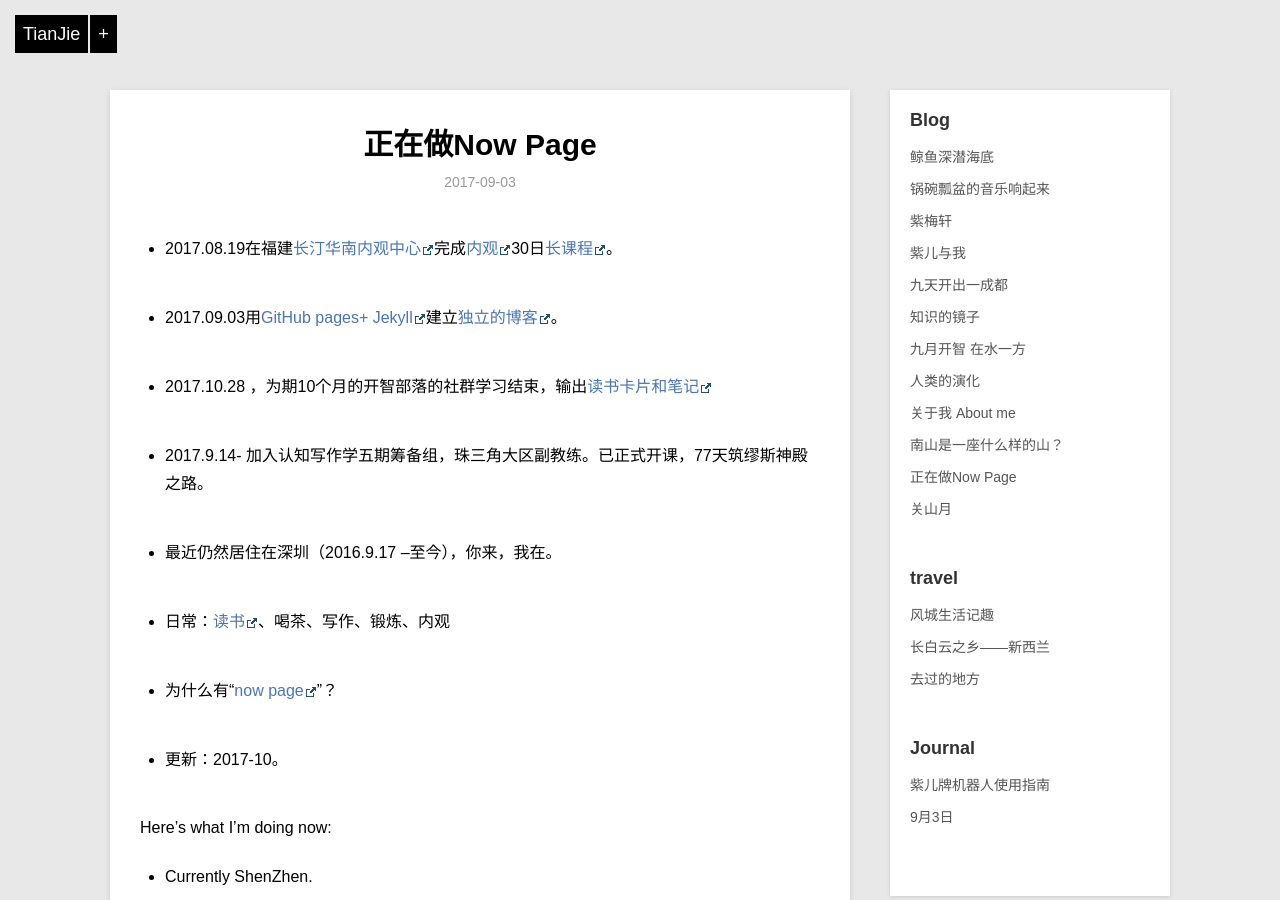
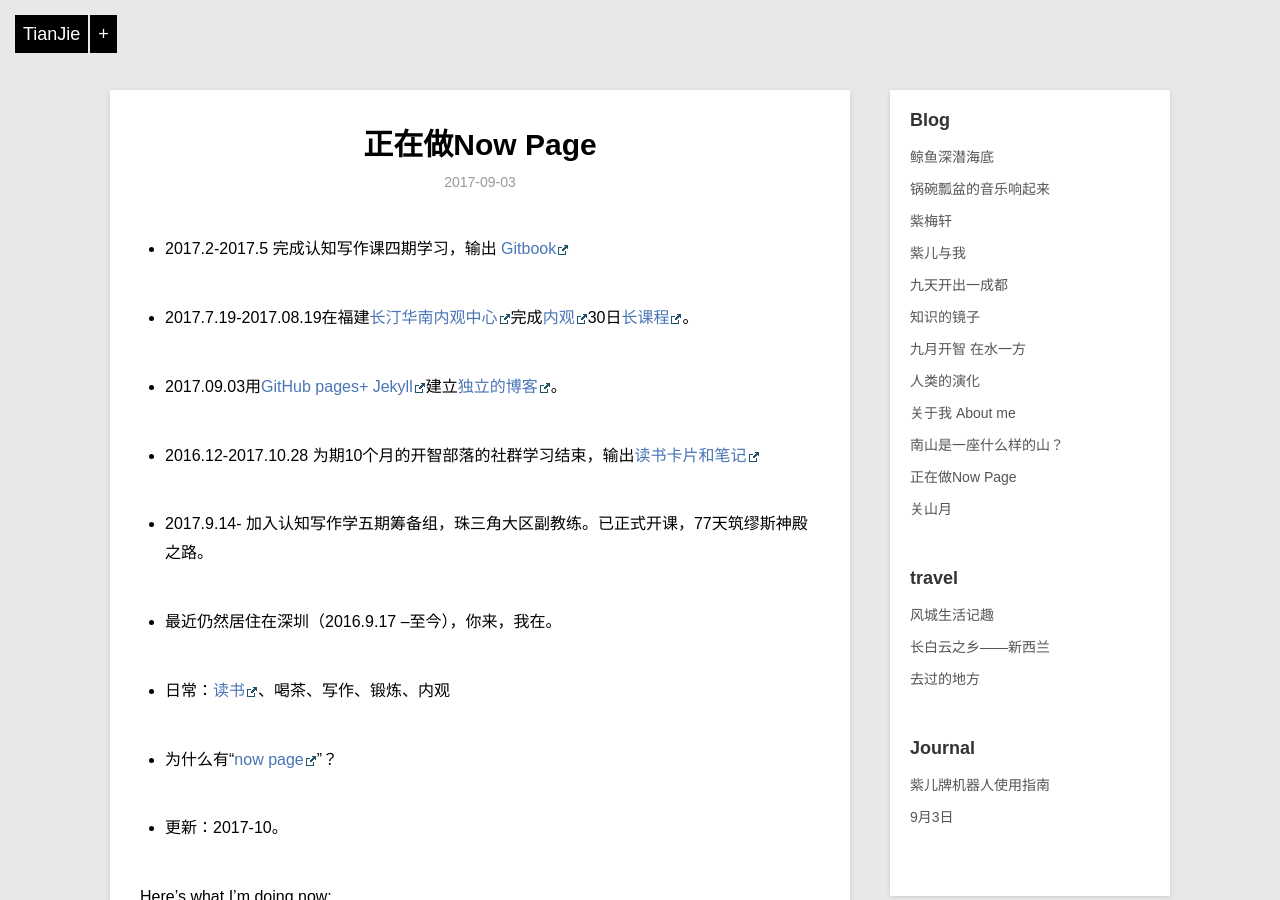
Before and after one commit to violettianjie/violettianjie.github.io, a Jekyll site: the page built from _posts/blog/2017-09-03-now.md, in a window 1280 px wide and 900 px high. Built offline with Jekyll 4.4.1, drawn with Linux system fonts in a browser that asks for light colours; comment, search, counter and statistics services are not loaded.

Commit message:
Update 2017-09-03-now.md

```diff
--- a/_posts/blog/2017-09-03-now.md
+++ b/_posts/blog/2017-09-03-now.md
@@ -7,11 +7,13 @@ category: blog
 
 
 
-- 2017.08.19在福建[长汀华南内观中心](http://ng.81355.net/course.action?schoolIntroId=1)完成[内观](https://www.dhamma.org/zh-HANS/index)30日[长课程](https://www.dhamma.org/zh-HANS/courses/glossary)。
+- 2017.2-2017.5 完成认知写作课四期学习，输出 [Gitbook](https://violettianjie.gitbooks.io/writer004tj/content/)
+
+- 2017.7.19-2017.08.19在福建[长汀华南内观中心](http://ng.81355.net/course.action?schoolIntroId=1)完成[内观](https://www.dhamma.org/zh-HANS/index)30日[长课程](https://www.dhamma.org/zh-HANS/courses/glossary)。
 
 - 2017.09.03用[GitHub pages+ Jekyll](https://violettianjie.github.io/03sep)建立[独立的博客](https://violettianjie.github.io)。
 
-- 2017.10.28 ，为期10个月的开智部落的社群学习结束，输出[读书卡片和笔记](https://www.gitbook.com/book/violettianjie/openmind/details)
+- 2016.12-2017.10.28  为期10个月的开智部落的社群学习结束，输出[读书卡片和笔记](https://www.gitbook.com/book/violettianjie/openmind/details)
 
 - 2017.9.14-  加入认知写作学五期筹备组，珠三角大区副教练。已正式开课，77天筑缪斯神殿之路。
 
```
